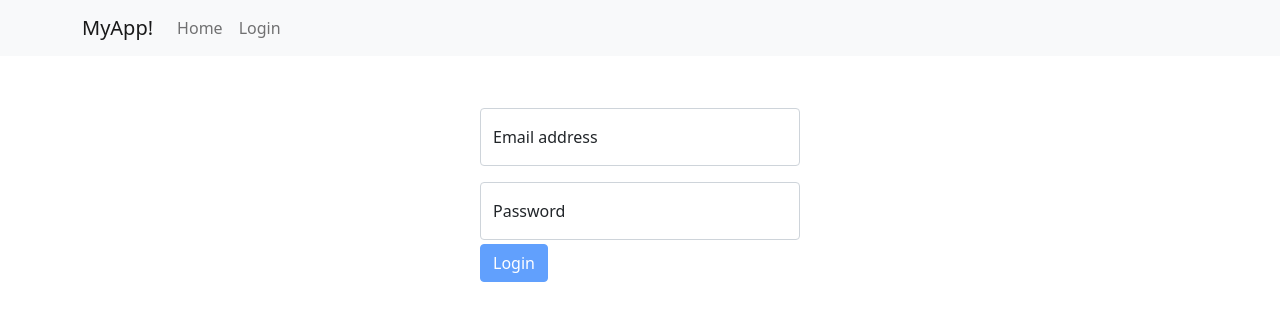
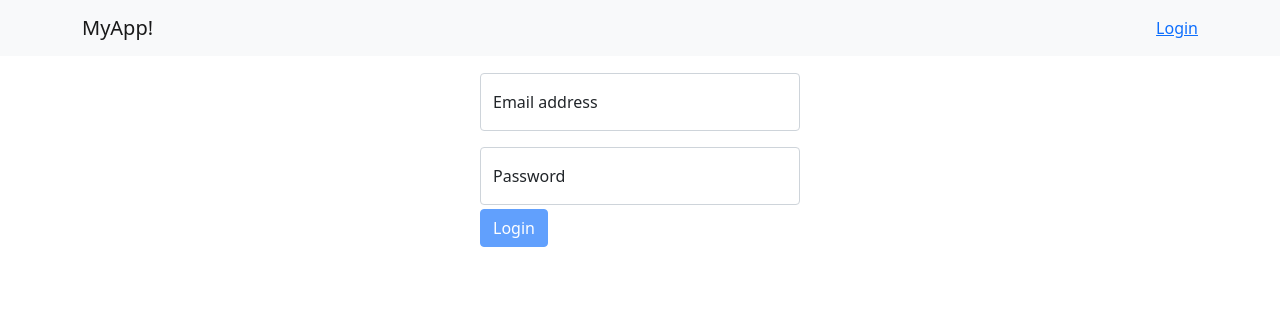
Before and after one commit to reem-alrashed/react-app, a React (Create React App) app: page /login in a window 1280 px wide. Shown: the top 320 px of the page. Built offline with nearby package versions, Linux system fonts and the light colour scheme.

Commit message:
Fixed login page routing

```diff
--- a/src/App.css
+++ b/src/App.css
@@ -1,5 +1,6 @@
 .App {
   text-align: center;
+  margin-bottom: 1.4rem;
 }
 
 .App-logo {
--- a/src/App.js
+++ b/src/App.js
@@ -1,43 +1,30 @@
-
 import React from 'react';
-import { BrowserRouter, Switch, Route, NavLink } from 'react-router-dom';
-import logo from './logo.svg';
-import {Container,Navbar,Nav} from 'react-bootstrap';
+import {Container,Navbar} from 'react-bootstrap';
 import Login from './login';
+import { Routes, Route, Link } from "react-router-dom";
 
 
 function App() {
   return (
     <div className="App">
-
+      <Routes>
+        <Route path="/login" element={<Login />} />
+      </Routes>
       <header className="App-header">
-        {/* <img src={logo} className="App-logo" alt="logo" /> */}
-        <BrowserRouter>
         <div>
           <div className="header">
           <br />
-  <Navbar bg="light" variant="light" fixed="top" >
+     <Navbar bg="light" variant="light" fixed="top" >
     <Container>
     <Navbar.Brand href="#home">MyApp!</Navbar.Brand>
-    <Nav className="me-auto">
-      <Nav.Link exact activeClassName="active" to="/">Home</Nav.Link>
-      <Nav.Link activeClassName="active" to="/login">Login</Nav.Link>
-    </Nav>
+      <nav>
+        <Link to="/login">Login</Link>
+      </nav>
     </Container>
   </Navbar>
-  <Nav className="me-auto">
-            {/* <NavLink exact activeClassName="active" to="/">Home</NavLink> */}
-            <NavLink activeClassName="active" to="/login">Login</NavLink>
-            {/* <NavLink activeClassName="active" to="/dashboard">Dashboard</NavLink><small>(Access with token only)</small> */}
-        </Nav>
           </div>
-          <div className="content">
-            <Switch>
-              <Route path="/login" component={Login} />
-            </Switch>
-          </div>
+
         </div>
-      </BrowserRouter>
       </header>
     </div>
   );
--- a/src/index.js
+++ b/src/index.js
@@ -2,12 +2,15 @@
 import ReactDOM from 'react-dom';
 import './index.css';
 import App from './App';
+import { BrowserRouter } from "react-router-dom";
 import reportWebVitals from './reportWebVitals';
 import 'bootstrap/dist/css/bootstrap.min.css';
 
 ReactDOM.render(
   <React.StrictMode>
+      <BrowserRouter>
     <App />
+  </BrowserRouter>
   </React.StrictMode>,
   document.getElementById('root')
 );
--- a/src/login.css
+++ b/src/login.css
@@ -1,9 +1,9 @@
 @media all and (min-width: 480px) {
     .Login {
-        padding: 60px 0;
+        padding: 60px;
     }
     .Login form {
-        margin: 0 auto;
+        margin: 0.8rem auto;
         max-width: 320px;
     }
 }
```
Also changed, not shown: public/index.html (+0 -23 lines).
